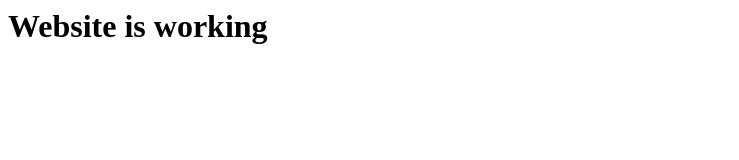
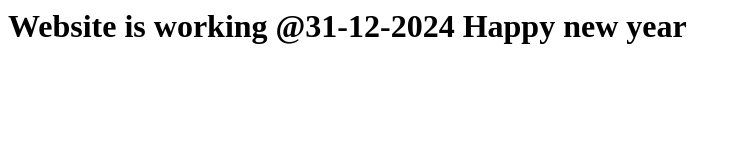
Before and after one commit to Easy-Way-co-in/Easy-Way, a plain HTML site: page index.html in a window 1280 px wide. Shown: the whole page, without its empty margins (0-739 px from the left). Drawn offline with Linux system fonts and the light colour scheme.

Commit message:
Add files via upload

```diff
--- a/index.html
+++ b/index.html
@@ -5,6 +5,6 @@
     <title>Easy-Way</title>
 </head>
 <body>
-<h1>Website is working</h1>
+<h1>Website is working @31-12-2024 Happy new year</h1>
 </body>
 </html>
```
